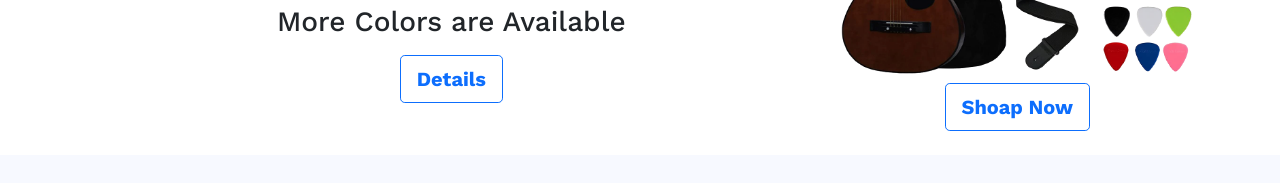
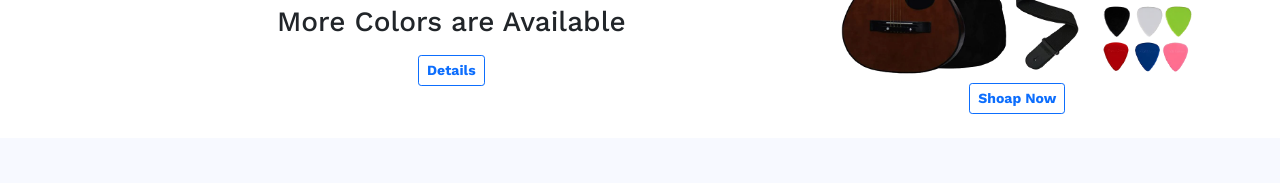
Before and after one commit to salmankhan333/bestguitarss, a plain HTML site: page index.html in a window 1280 px wide. Shown: the part 1007-1190 px from the top of the page. Drawn offline with nearby package versions, Linux system fonts and the light colour scheme; files whose address does not match are found by name.

Commit message:
Update index.html

```diff
--- a/index.html
+++ b/index.html
@@ -99,7 +99,7 @@
                         <h3 class="lead">YMC 38" Coffee Beginner Acoustic Guitar Starter Package Student Guitar With Gig Bag,Strap, 3 Thickness 9 Picks,2 Pickguards,Pick Holder, Extra Strings, Electronic Tuner -Coffee
                            <h3>More Colors are Available</h3>
                         </h3>
-                        <a class="btn btn-outline-primary mt-2 btn-lg font-weight-bold" href="https://amzn.to/2RANwAb">Details</a>
+                        <a class="btn btn-outline-primary mt-2 btn-sm font-weight-bold" href="https://amzn.to/2RANwAb">Details</a>
 
 
                         </div>
@@ -108,7 +108,7 @@
                         <a href="https://amzn.to/2RANwAb"><img class="mw-100 rounded" src="./img//719hGNWpAiL._AC_SL1500_-removebg-preview.png" alt="">
                         </a>
 
-                        <a class="btn btn-outline-primary mt-2 btn-lg font-weight-bold" href="https://amzn.to/2RANwAb">Shoap Now</a>
+                        <a class="btn btn-outline-primary mt-2 btn-sm font-weight-bold" href="https://amzn.to/2RANwAb">Shoap Now</a>
 
 
                 </div>
```
